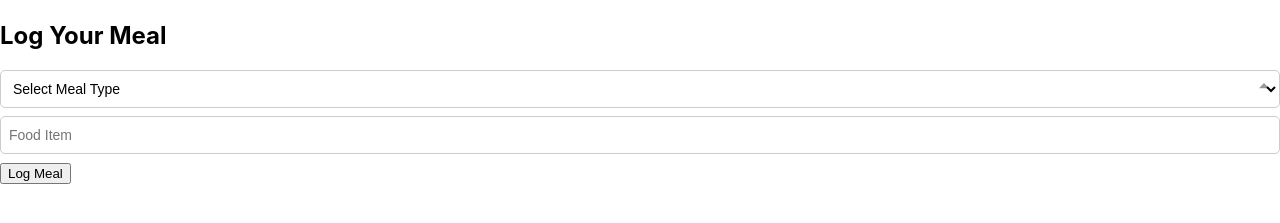
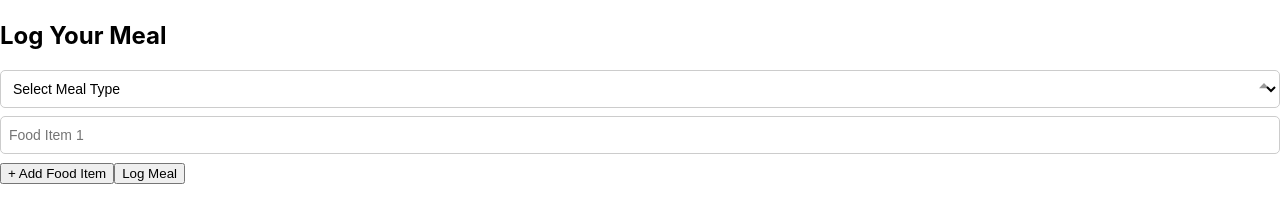
Before and after one commit to IanKarlmann/GrubGram, a React (Create React App) app: page /meallog in a window 1280 px wide. Shown: the part 177-400 px from the top of the page. Built offline with nearby package versions, Linux system fonts and the light colour scheme; sample sign-in values are in the browser's storage.

Commit message:
backend and frontend update for meal logging. Multiple food items can be added now for each meal entry and saves to database

```diff
--- a/package.json
+++ b/package.json
@@ -5,7 +5,7 @@
   "dependencies": {
     "@emotion/react": "^11.14.0",
     "@emotion/styled": "^11.14.0",
-    "@mui/icons-material": "^6.4.4",
+    "@mui/icons-material": "^6.4.11",
     "@mui/material": "^6.4.4",
     "@toolpad/core": "^0.12.0",
     "axios": "^1.7.9",
@@ -27,7 +27,6 @@
     "web-vitals": "^4.2.4"
   },
   "scripts": {
-    "preinstall": "npx npm-force-resolutions",
     "start": "react-scripts start",
     "build": "react-scripts build",
     "test": "react-scripts test",
@@ -50,8 +49,5 @@
       "last 1 firefox version",
       "last 1 safari version"
     ]
-  },
-  "resolutions": {
-    "@babel/plugin-transform-private-property-in-object": "7.21.0"
   }
 }
--- a/src/pages/MealLog.js
+++ b/src/pages/MealLog.js
@@ -1,36 +1,58 @@
 import Header from "../components/Header";
 import { useState } from "react";
-//import { useNavigate } from "react-router-dom";
 import axios from "axios";
 
 export default function MealLog() {
     const [formData, setFormData] = useState({
         mealType: "",
-        foodName: "",
+        foodItems: [{ foodName: "" }], // Array to store multiple food items
         email: JSON.parse(localStorage.getItem("user"))?.email || "", // Get email from localStorage
     });
 
     const [error, setError] = useState("");
-    //const navigate = useNavigate();
 
-    const handleChange = (e) => {
-        console.log(`Field changed: ${e.target.name}, Value: ${e.target.value}`); // Debugging
-        setFormData({ ...formData, [e.target.name]: e.target.value });
+    const handleChange = (e, index) => {
+        const { name, value } = e.target;
+
+        if (name === "mealType" || name === "email") {
+            setFormData({ ...formData, [name]: value });
+        } else {
+            const updatedFoodItems = [...formData.foodItems];
+            updatedFoodItems[index][name] = value;
+            setFormData({ ...formData, foodItems: updatedFoodItems });
+        }
+    };
+
+    const addFoodItem = () => {
+        const updatedFoodItems = [...formData.foodItems, { foodName: "" }];
+        console.log("Adding Food Item:", updatedFoodItems); // Debugging
+        setFormData({
+            ...formData,
+            foodItems: updatedFoodItems,
+        });
+    };
+
+    const removeFoodItem = (index) => {
+        const updatedFoodItems = formData.foodItems.filter((_, i) => i !== index);
+        console.log("Removing Food Item:", updatedFoodItems); // Debugging
+        setFormData({ ...formData, foodItems: updatedFoodItems });
     };
 
     const handleSubmit = async (e) => {
         e.preventDefault();
         console.log("Form submitted", formData); // Debugging
 
+        try {
+            const res = await axios.post("http://localhost:5001/api/nutrition/analyze", formData);
 
-        try {
-            const res = await axios.post("http://localhost:5001/api/nutrition/analyze", formData, {
-                foodName: formData.foodName,
-                email: formData.email,
-                mealType: formData.mealType
+            // Clear the form entry after submission
+            setFormData({
+                mealType: "",
+                foodItems: [{ foodName: "" }],
+                email: JSON.parse(localStorage.getItem("user"))?.email || "", // Reset email from localStorage
             });
+
             console.log("Response Data:", res.data); // Debugging
-            //navigate("/home");
         } catch (err) {
             console.error("Error Response:", err); // Debugging
             setError("Failed to log meal. Please try again.");
@@ -44,21 +66,46 @@ export default function MealLog() {
                 <h2>Log Your Meal</h2>
                 {error && <p className="error-message">{error}</p>}
                 <form onSubmit={handleSubmit}>
-                    <select name="mealType" value={formData.mealType} onChange={handleChange} required>
-                        <option value="" disabled>Select Meal Type</option>
+                    <select
+                        name="mealType"
+                        value={formData.mealType}
+                        onChange={(e) => handleChange(e)}
+                        required
+                    >
+                        <option value="" disabled>
+                            Select Meal Type
+                        </option>
                         <option value="breakfast">Breakfast</option>
                         <option value="lunch">Lunch</option>
                         <option value="dinner">Dinner</option>
                         <option value="snack">Snack</option>
                     </select>
-                    <input
-                        type="text"
-                        name="foodName"
-                        placeholder="Food Item"
-                        value={formData.foodName}
-                        onChange={handleChange}
-                        required
-                    />
+
+                    {formData.foodItems.map((item, index) => (
+                        <div key={index} className="food-item-input">
+                            <input
+                                type="text"
+                                name="foodName"
+                                placeholder={`Food Item ${index + 1}`}
+                                value={item.foodName}
+                                onChange={(e) => handleChange(e, index)}
+                                required
+                            />
+                            {formData.foodItems.length > 1 && (
+                                <button
+                                    type="button"
+                                    onClick={() => removeFoodItem(index)}
+                                >
+                                    Remove
+                                </button>
+                            )}
+                        </div>
+                    ))}
+
+                    <button type="button" onClick={addFoodItem}>
+                        + Add Food Item
+                    </button>
+
                     <button type="submit">Log Meal</button>
                 </form>
             </div>
```
Also changed, not shown: 2 other files (tests, documents, lock files or other folders).
